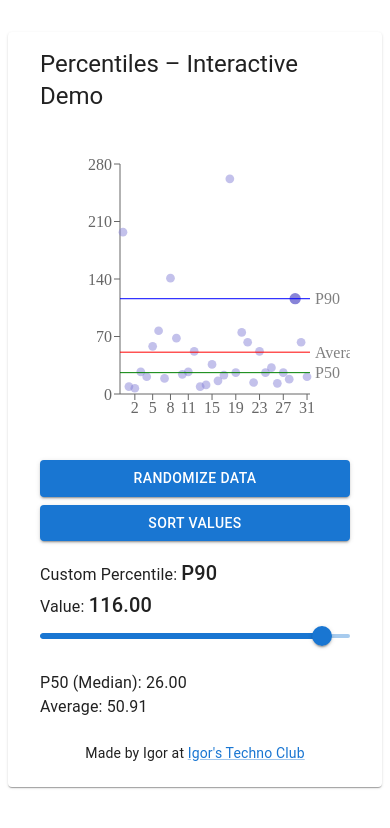
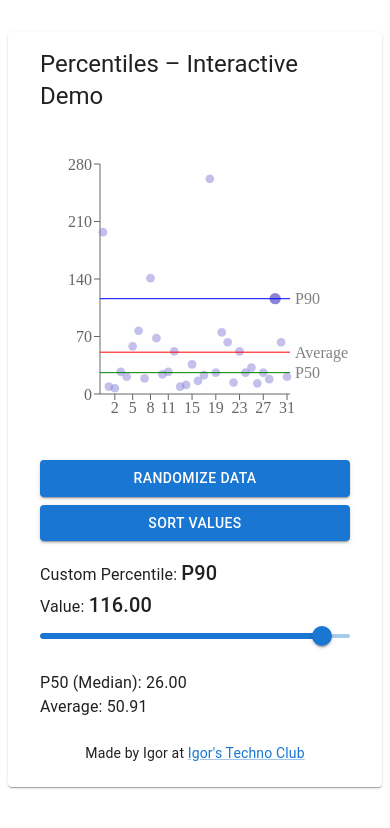
Before and after one commit to gogainda/percentile-demo, a React (Vite) app: page / in a window 390 px wide. Shown: the top 828 px of the page. Built offline with nearby package versions, Linux system fonts and the light colour scheme.

Commit message:
make responsive 3

```diff
--- a/src/App.tsx
+++ b/src/App.tsx
@@ -118,7 +118,7 @@ const PercentileComparison: React.FC = () => {
       <CardHeader title="Percentiles – Interactive Demo" />
       <CardContent>
         <ResponsiveContainer width="100%" height={300}>
-          <ScatterChart margin={{ top: 20, right: 40, bottom: 20, left: 20 }}>
+          <ScatterChart margin={{ top: 20, right: 60, bottom: 20, left: 0 }}>
             <XAxis dataKey="index" name="Index" />
             <YAxis dataKey="value" name="Value" />
             <ZAxis dataKey="z" range={[20, 100]} />
```
